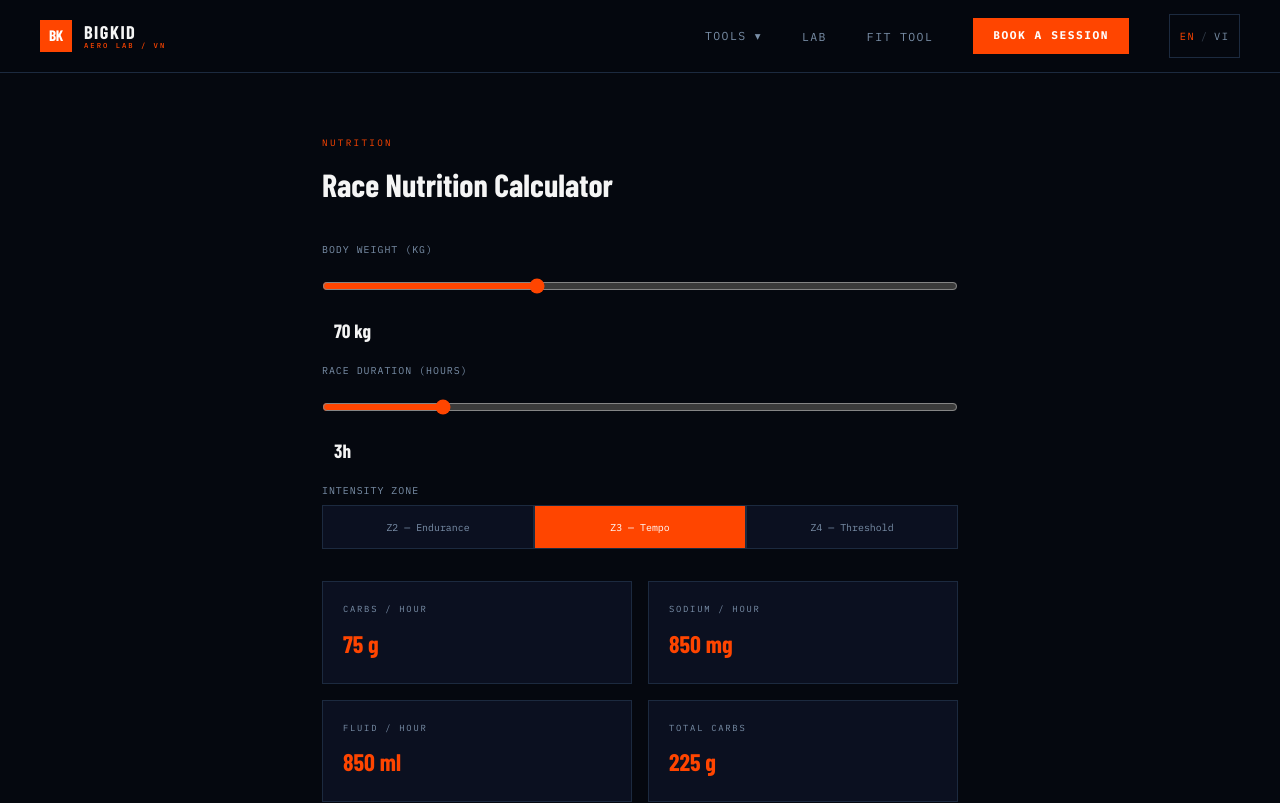
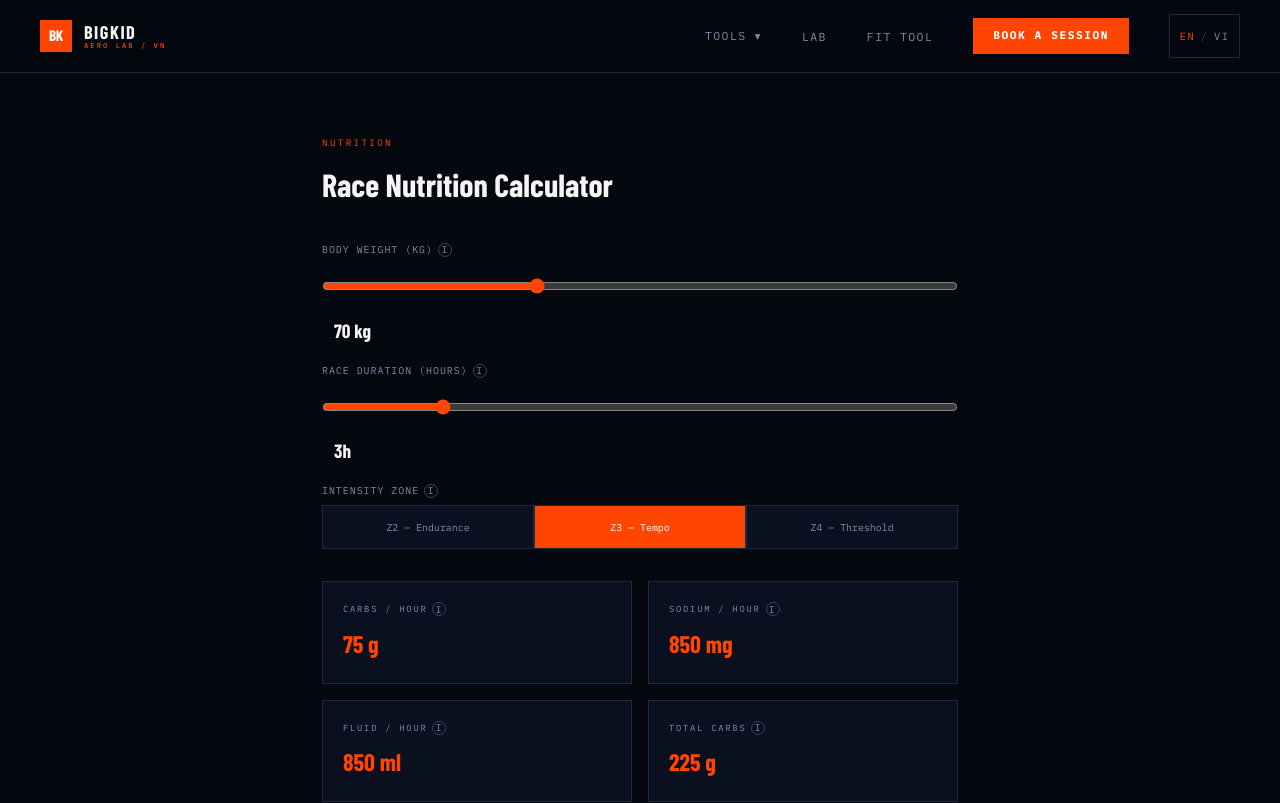
Before and after one commit to bigkid-labs/aero-lab, a Next.js app in the folder apps/web/: page /en/tools/nutrition in a window 1280 px wide. Shown: the top 803 px of the page. Built offline with nearby package versions, Linux system fonts and the light colour scheme; a web font is replaced by a local one.

Commit message:
feat(tooltip): add InfoIcon tooltips to nutrition page

```diff
--- a/apps/web/src/app/[locale]/tools/nutrition/page.tsx
+++ b/apps/web/src/app/[locale]/tools/nutrition/page.tsx
@@ -1,6 +1,18 @@
 "use client";
 import { useState } from "react";
 import { computeNutrition } from "@/lib/physicsEngine";
+import { InfoIcon } from "@/components/ui/Tooltip";
+
+const TIPS = {
+  weight: "Used to estimate sweat rate and energy expenditure per hour at each intensity zone.",
+  duration: "Total race time in hours. Longer duration increases total carb and fluid requirements.",
+  zone: "Z2 = Endurance · Z3 = Tempo · Z4 = Threshold. Higher zones increase carbohydrate oxidation rate significantly.",
+  carbsPerHour: "Target carbohydrate intake per hour to sustain glycogen stores. Based on zone oxidation rate.",
+  sodiumPerHour: "Electrolyte replacement target to prevent cramping and hyponatremia.",
+  fluidPerHour: "Estimated fluid intake needed per hour based on sweat rate and intensity.",
+  totalCarbs: "Total carbohydrates to carry or source across the full race duration.",
+  totalFluid: "Total fluid volume needed. Use as a guide for aid station planning.",
+};
 
 export default function NutritionPage() {
   const [weight, setWeight] = useState(70);
@@ -10,7 +22,7 @@ export default function NutritionPage() {
 
   const labelStyle: React.CSSProperties = { fontFamily: "var(--font-mono)", fontSize: "0.62rem",
     letterSpacing: "0.1em", textTransform: "uppercase", color: "var(--aero-grey)",
-    display: "block", marginBottom: "0.4rem" };
+    display: "flex", alignItems: "center", marginBottom: "0.4rem" };
 
   return (
     <div style={{ maxWidth: "700px", margin: "0 auto", padding: "4rem 2rem" }}>
@@ -21,21 +33,21 @@ export default function NutritionPage() {
 
       <div style={{ display: "flex", flexDirection: "column", gap: "1rem", marginBottom: "2rem" }}>
         <div>
-          <label style={labelStyle}>Body Weight (kg)</label>
+          <label style={labelStyle}>Body Weight (kg)<InfoIcon tooltip={TIPS.weight} /></label>
           <input type="range" min={40} max={130} value={weight} onChange={(e) => setWeight(Number(e.target.value))}
             style={{ accentColor: "var(--aero-accent)", width: "100%" }} />
           <span style={{ fontFamily: "var(--font-display)", fontSize: "1.2rem", fontWeight: 700,
             color: "var(--aero-white)", marginLeft: "0.75rem" }}>{weight} kg</span>
         </div>
         <div>
-          <label style={labelStyle}>Race Duration (hours)</label>
+          <label style={labelStyle}>Race Duration (hours)<InfoIcon tooltip={TIPS.duration} /></label>
           <input type="range" min={1} max={12} step={0.5} value={duration} onChange={(e) => setDuration(Number(e.target.value))}
             style={{ accentColor: "var(--aero-accent)", width: "100%" }} />
           <span style={{ fontFamily: "var(--font-display)", fontSize: "1.2rem", fontWeight: 700,
             color: "var(--aero-white)", marginLeft: "0.75rem" }}>{duration}h</span>
         </div>
         <div>
-          <label style={labelStyle}>Intensity Zone</label>
+          <label style={labelStyle}>Intensity Zone<InfoIcon tooltip={TIPS.zone} /></label>
           <div style={{ display: "flex", gap: "0" }}>
             {([2, 3, 4] as const).map((z) => (
               <button key={z} type="button" onClick={() => setZone(z)} style={{
@@ -51,15 +63,16 @@ export default function NutritionPage() {
 
       <div className="grid-2col" style={{ gap: "1rem" }}>
         {[
-          { label: "Carbs / Hour", value: result.carbsPerHour + " g" },
-          { label: "Sodium / Hour", value: result.sodiumPerHour + " mg" },
-          { label: "Fluid / Hour", value: result.fluidPerHour + " ml" },
-          { label: "Total Carbs", value: result.totalCarbsG + " g" },
-          { label: "Total Fluid", value: result.totalFluidMl + " ml" },
-        ].map(({ label, value }) => (
+          { label: "Carbs / Hour", tip: TIPS.carbsPerHour, value: result.carbsPerHour + " g" },
+          { label: "Sodium / Hour", tip: TIPS.sodiumPerHour, value: result.sodiumPerHour + " mg" },
+          { label: "Fluid / Hour", tip: TIPS.fluidPerHour, value: result.fluidPerHour + " ml" },
+          { label: "Total Carbs", tip: TIPS.totalCarbs, value: result.totalCarbsG + " g" },
+          { label: "Total Fluid", tip: TIPS.totalFluid, value: result.totalFluidMl + " ml" },
+        ].map(({ label, tip, value }) => (
           <div key={label} style={{ padding: "1.25rem", border: "1px solid var(--aero-border)", backgroundColor: "var(--aero-surface)" }}>
             <div style={{ fontFamily: "var(--font-mono)", fontSize: "0.55rem", letterSpacing: "0.2em",
-              textTransform: "uppercase", color: "var(--aero-grey)", marginBottom: "0.5rem" }}>{label}</div>
+              textTransform: "uppercase", color: "var(--aero-grey)", marginBottom: "0.5rem",
+              display: "flex", alignItems: "center" }}>{label}<InfoIcon tooltip={tip} /></div>
             <div style={{ fontFamily: "var(--font-display)", fontSize: "1.5rem", fontWeight: 900, color: "var(--aero-accent)" }}>{value}</div>
           </div>
         ))}
```
